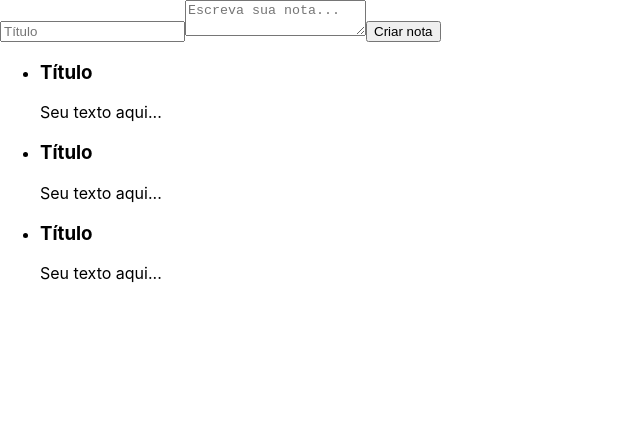
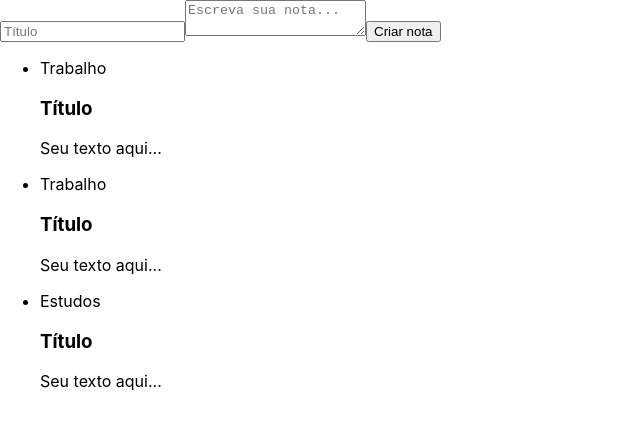
Before and after one commit to RenanTRS/CeepReactJs, a React (Create React App) app: page / in a window 1280 px wide. Shown: the top 430 px of the page, without its empty margins (0-640 px from the left). Built offline with nearby package versions, Linux system fonts and the light colour scheme.

Commit message:
improvments for ul tag

```diff
--- a/src/components/ListaDeNotas.jsx
+++ b/src/components/ListaDeNotas.jsx
@@ -5,16 +5,14 @@ class ListaDeNotas extends Component {
   render() {
     return (
       <ul>
-        <li>
-          <CardNota/>
-
-        </li>
-        <li>
-          <CardNota/>
-        </li>
-        <li>
-          <CardNota/>
-        </li>
+        {Array.of("Trabalho", "Trabalho", "Estudos").map(categorias =>{
+          return (
+            <li>
+              <div>{categorias}</div>
+              <CardNota/>
+            </li>
+          );
+        })}
       </ul>
     );
   }
```
